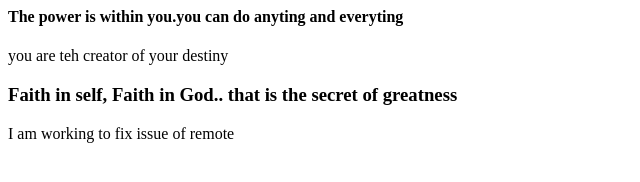
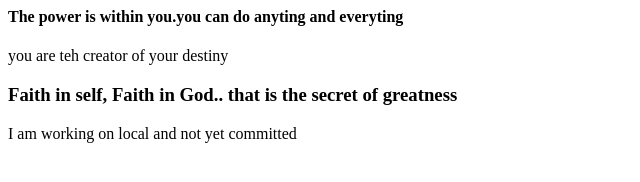
Before and after one commit to nagnoor/firstgitrepo, a plain HTML site: page index.html in a window 1280 px wide. Shown: the full height of the page, 0-640 px from the left. Drawn offline with Linux system fonts and the light colour scheme.

Commit message:
added local changes

```diff
--- a/index.html
+++ b/index.html
@@ -5,6 +5,6 @@
 		<h4>The power is within you.you can do anyting and everyting </h4
 		<h2>you are teh creator of your destiny</h2>
 		<h3>Faith in self, Faith in God.. that is the secret of greatness</h3>
-		<p>I am working to fix issue of remote</p>
+		<p>I am working on local and not yet committed</p>
 	</body>
 </html>
```
